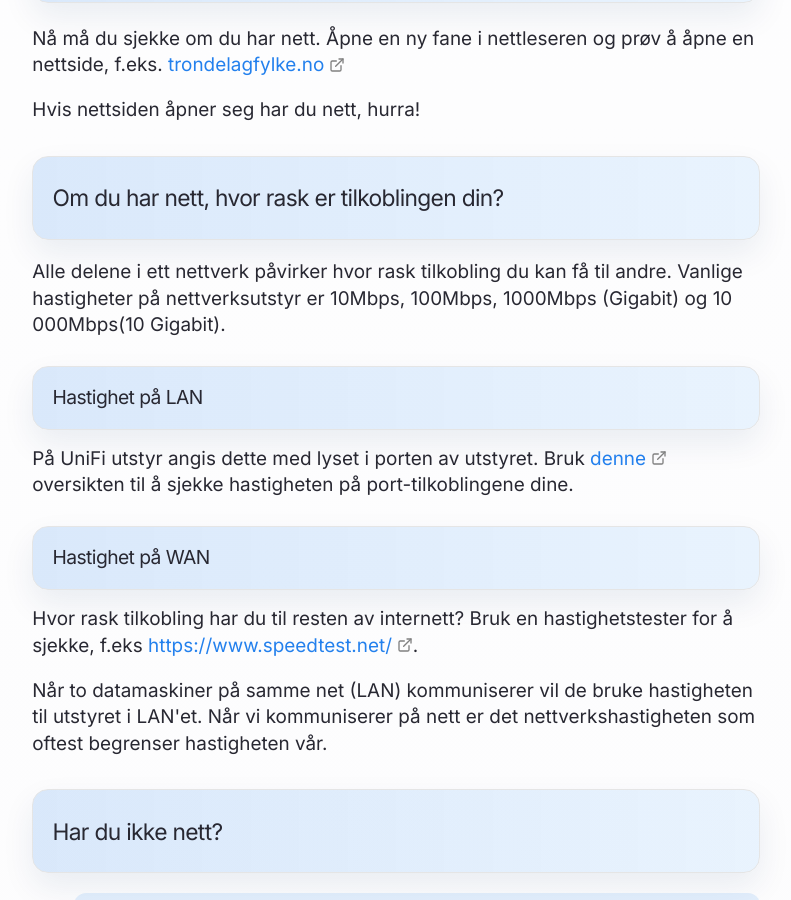
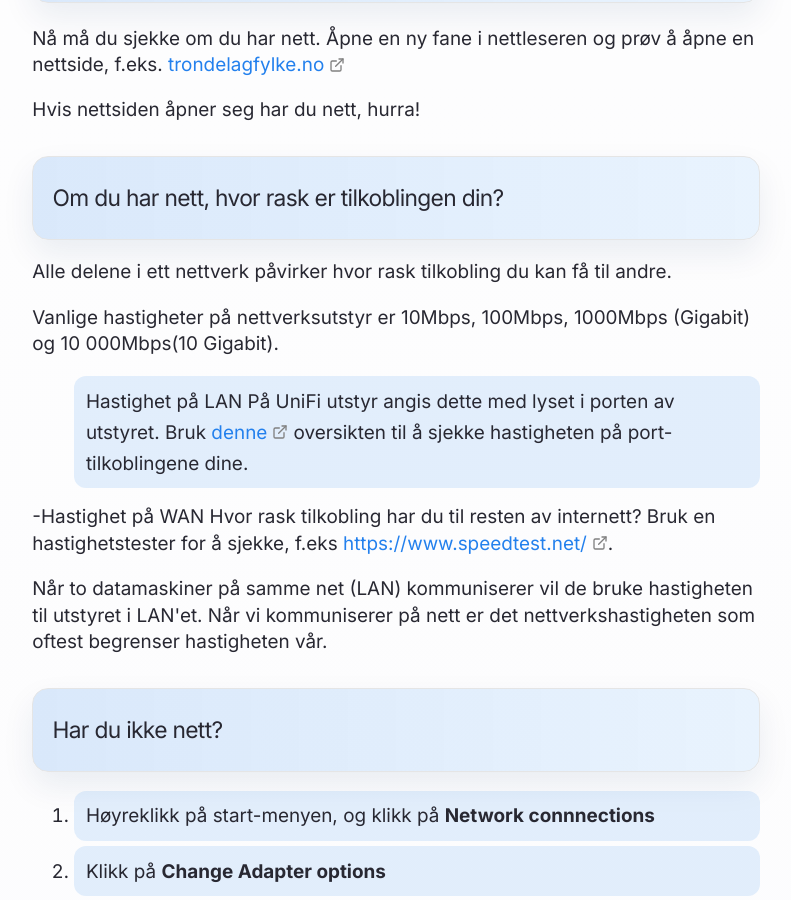
Before and after one commit to Cha-IM/cha-im.github.io, a Jekyll site: the page built from _notes/Public/Teknologiforståelse/Nettverkslab/Sette opp nettverk med Unifi-ruter.md, in a window 1280 px wide and 900 px high, scrolled down 3229 px. Shown: the whole window, without its empty margins (244-1035 px from the left). Built offline with Jekyll 4.4.1, drawn with Linux system fonts in a browser that asks for light colours.

Commit message:
Mer pirk

```diff
--- a/_notes/Public/Teknologiforståelse/Nettverkslab/Sette opp nettverk med Unifi-ruter.md
+++ b/_notes/Public/Teknologiforståelse/Nettverkslab/Sette opp nettverk med Unifi-ruter.md
@@ -59,11 +59,13 @@ Hvis nettsiden åpner seg har du nett, hurra!
 
 ### Om du har nett, hvor rask er tilkoblingen din?
 Alle delene i ett nettverk påvirker hvor rask tilkobling du kan få til andre.
+
 Vanlige hastigheter på nettverksutstyr er 10Mbps, 100Mbps, 1000Mbps (Gigabit) og 10 000Mbps(10 Gigabit).
 
-#### Hastighet på LAN
+- Hastighet på LAN
 På UniFi utstyr angis dette med lyset i porten av utstyret. Bruk [denne](https://dl.ubnt.com/qsg/USG/USG_EN.html#:~:text=Power%20On-,Speed/Link/Act%20LED,-Off) oversikten til å sjekke hastigheten på port-tilkoblingene dine.
-#### Hastighet på WAN
+
+-Hastighet på WAN
 Hvor rask tilkobling har du til resten av internett? Bruk en hastighetstester for å sjekke, f.eks [https://www.speedtest.net/](https://www.speedtest.net/).
 
 Når to datamaskiner på samme net (LAN) kommuniserer vil de bruke hastigheten til utstyret i LAN'et. Når vi kommuniserer på nett er det nettverkshastigheten som oftest begrenser hastigheten vår.
```
